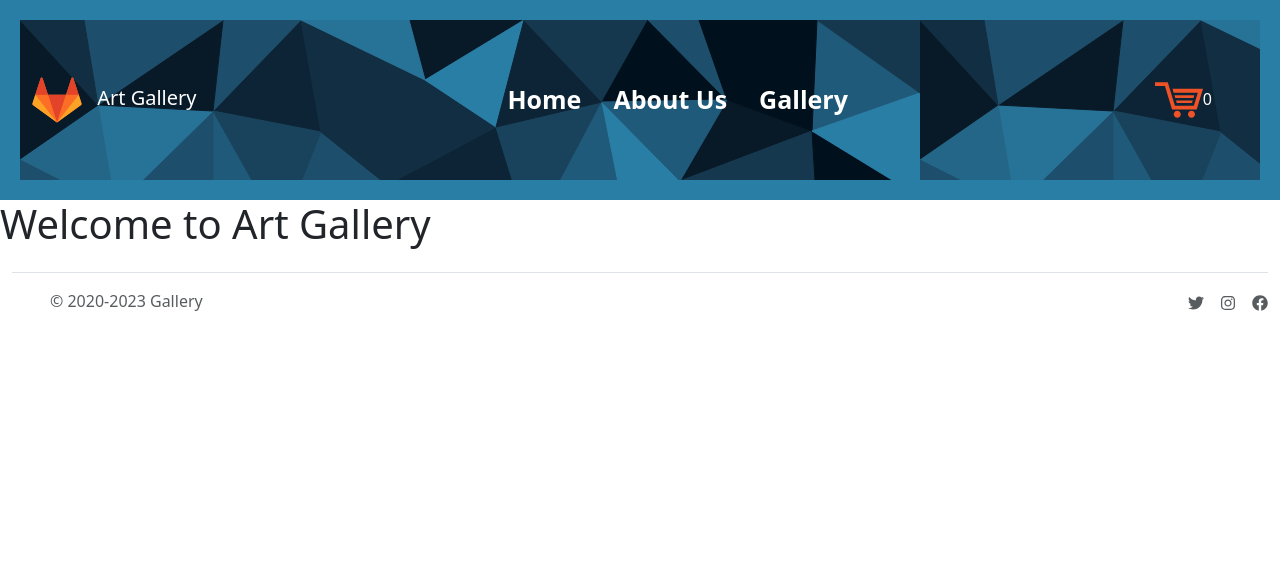
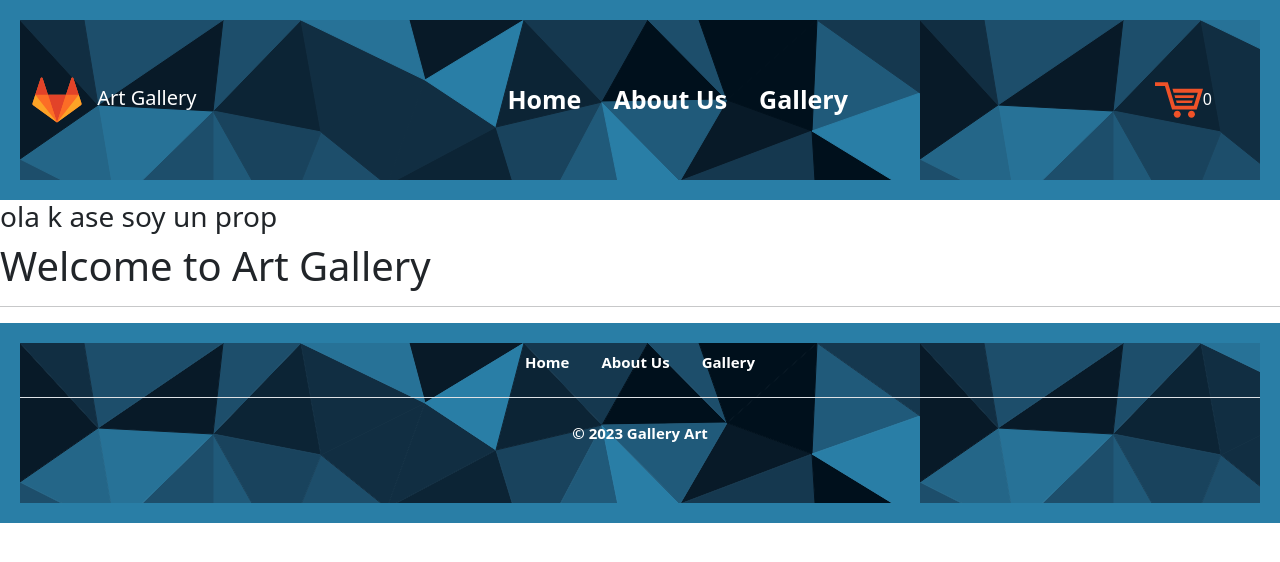
Before and after one commit to KzjT/Gallery-React, a React (Create React App) app: page / in a window 1280 px wide. Shown: the top 562 px of the page. Built offline with nearby package versions, Linux system fonts and the light colour scheme.

Commit message:
PrimerPreentrega.LucasMarchese v1.02

```diff
--- a/src/App.js
+++ b/src/App.js
@@ -1,11 +1,12 @@
 import React from 'react';
 import { ItemListContainer } from './Components/ItemListContainer/ItemListContainer';
 import NavBar from './Components/NavBar/NavBar';
-import Footer from './Components/Footer1/Footer';
 import { BrowserRouter, Route, Routes } from 'react-router-dom';
 import Home from './Components/Home/Home';
 import AboutUs from './Components/AboutUs/AboutUs';
 import Gallery from './Components/Gallery/Gallery';
+import Error404 from './Components/Error404/Error404';
+import Footer2 from './Components/Footer2/Footer2';
 
 
 function App() {
@@ -20,24 +21,27 @@ function App() {
 
         <NavBar />
 
-
+        <ItemListContainer greeting="ola k ase soy un prop" />
 
         <Routes>
 
-          <Route path="/" element={<Home/>} />
+          <Route path="/" element={<Home/> } />
+
+          <Route path="/" element={<ItemListContainer greeting="ola k ase" />} />
+
+          <Route path='*' element = {<Error404/> } />
 
           <Route path="/AboutUs" element={<AboutUs/>} />
 
           <Route path="/Gallery" element={<Gallery/>} />
 
-          <Route path="/" element={<ItemListContainer greeting="ola k ase" />} />
 
         </Routes>
 
 
 
+        <Footer2/>
 
-        <Footer />
 
 
       </BrowserRouter>
--- a/src/Components/AboutUs/AboutUs.jsx
+++ b/src/Components/AboutUs/AboutUs.jsx
@@ -10,6 +10,8 @@ export const AboutUs = () => {
 
         <h1>About us</h1>
 
+        <hr/>
+
 
 
         </div>
--- /dev/null
+++ b/src/Components/Error404/Error404.jsx
@@ -0,0 +1,33 @@
+import { Button } from 'react-bootstrap'
+import './Error404.scss'
+import error from '../../img/error404.svg'
+import { useNavigate } from 'react-router-dom'
+
+
+export const Error404 = () => {
+
+    const navigate = useNavigate()
+
+    const handleVolver = () => {
+        navigate ('/')
+    }
+
+
+
+    return(
+
+        <div className='Error404Container container-fluid'>
+
+        <img className='error404img' src={error} alt='error404' />
+
+
+        <Button className='btn btn-danger btn-error404' onClick={handleVolver}>Regresar</Button>
+
+
+        </div>
+
+    )
+}
+
+
+export default Error404;
--- /dev/null
+++ b/src/Components/Error404/Error404.scss
@@ -0,0 +1,17 @@
+.Error404Container{
+
+    display: flex;
+    flex-direction: column;
+    align-items: center;
+    justify-content: center;
+    height: auto;
+
+
+
+}
+
+
+.error404img{
+width: 100%;
+height: 550px;
+}
--- a/src/Components/Footer1/Footer.jsx
+++ b/src/Components/Footer1/Footer.jsx
@@ -7,8 +7,8 @@ import './Footer.scss'
 export const Footer = () => {
 
     return (
-        <div class="container-fluid">
-            <footer class="d-flex flex-wrap justify-content-between align-items-center py-3 my-4 border-top">
+
+            <footer class="d-flex flex-wrap justify-content-between align-items-center footer1">
                 <div class="col-md-4 d-flex align-items-center">
                     <a href="/" class="mb-3 me-2 mb-md-0 text-body-secondary text-decoration-none lh-1">
                         <svg class="bi" width="30" height="24"></svg>
@@ -22,7 +22,6 @@ export const Footer = () => {
                     <li className="ms-3"><Link className="text-body-secondary" to="https://www.facebook.com/" target='_blank'><FaFacebook /></Link></li>
                 </ul>
             </footer>
-        </div>
     )
 }
 
--- a/src/Components/Footer1/Footer.scss
+++ b/src/Components/Footer1/Footer.scss
@@ -0,0 +1,7 @@
+.footer1{
+
+    background-image: url(../../img/background.svg);
+    border: 20px #297ea6 solid;
+    height: 200px;
+
+}
--- a/src/Components/Footer2/Footer2.jsx
+++ b/src/Components/Footer2/Footer2.jsx
@@ -0,0 +1,26 @@
+import { Link } from 'react-router-dom'
+import './Footer2.scss'
+
+export const Footer2 = () => {
+
+
+
+    return (
+
+        <footer class=" footer2">
+            <ul class="nav justify-content-center border-bottom pb-3 mb-3">
+
+                <li class="nav-item footer-item"><Link to="/" class="nav-link px-2 text-body-secondary ">Home</Link></li>
+
+                <li class="nav-item footer-item"><Link to="/AboutUs" class="nav-link px-2 text-body-secondary ">About Us</Link></li>
+
+                <li class="nav-item footer-item"><Link to="/Gallery" class="nav-link px-2 text-body-secondary ">Gallery</Link></li>
+
+            </ul>
+            <p class="text-center text-body-secondary footerText">&copy; 2023 Gallery Art</p>
+        </footer>
+
+    )
+}
+
+export default Footer2;
--- a/src/Components/Footer2/Footer2.scss
+++ b/src/Components/Footer2/Footer2.scss
@@ -0,0 +1,20 @@
+.footer2 {
+  background-image: url(../../img/background.svg);
+  border: 20px #297ea6 solid;
+  height: 200px;
+
+  .footerText,
+  .nav-link {
+    color: white !important;
+    font-size: 15px;
+    font-weight: bold;
+    text-decoration: none;
+    padding: 0.5rem 1rem;
+    margin: 0 0.5rem;
+    transition: color 0.2s ease-in-out;
+
+    &:hover {
+      color: #f00;
+    }
+  }
+}
--- a/src/Components/Gallery/Gallery.jsx
+++ b/src/Components/Gallery/Gallery.jsx
@@ -10,6 +10,8 @@ export const Gallery = () => {
 
             <h1>Gallery</h1>
 
+            <hr/>
+
 
 
 
--- a/src/Components/Home/Home.jsx
+++ b/src/Components/Home/Home.jsx
@@ -10,6 +10,7 @@ export const Home = () => {
 
         <h1>Welcome to Art Gallery</h1>
 
+        <hr/>
 
 
         </div>
--- a/src/Components/ItemListContainer/ItemListContainer.jsx
+++ b/src/Components/ItemListContainer/ItemListContainer.jsx
@@ -1,4 +1,4 @@
-
+import './ItemListContainer.scss'
 
 
 export const ItemListContainer = (props) => {
@@ -8,8 +8,13 @@ export const ItemListContainer = (props) => {
 
         <div>
 
-        <h1>{props.greeting}</h1>
+        <h3>{props.greeting}</h3>
+
+
 
         </div>
     )
 }
+
+
+export default ItemListContainer;
--- a/src/Components/NavBar/NavBar.jsx
+++ b/src/Components/NavBar/NavBar.jsx
@@ -7,6 +7,8 @@ import logo from '../../img/art_logo.svg';
 
 export const NavBar = () => {
     return (
+
+
         <Navbar className="Navbar" bg="dark" data-bs-theme="dark">
             <Container fluid className="navbar-container">
                 <Navbar.Brand as={NavLink} to="/" className="mr-auto full-left">
@@ -26,6 +28,8 @@ export const NavBar = () => {
             </Container>
             <CartWidget />
         </Navbar>
+
+
     );
 };
 
```
Also changed, not shown: src/img/error404.svg (added).
